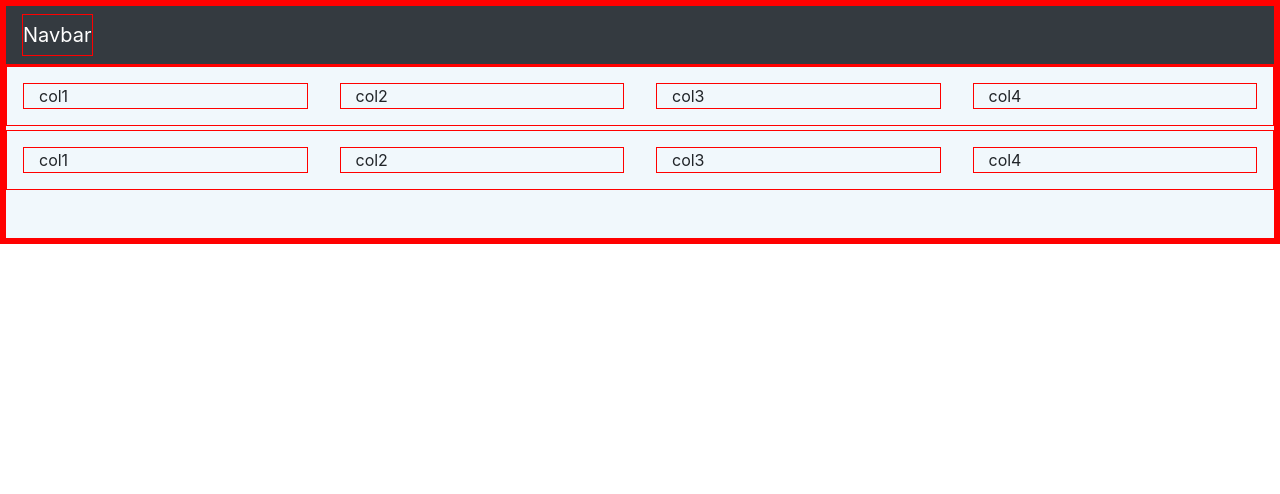
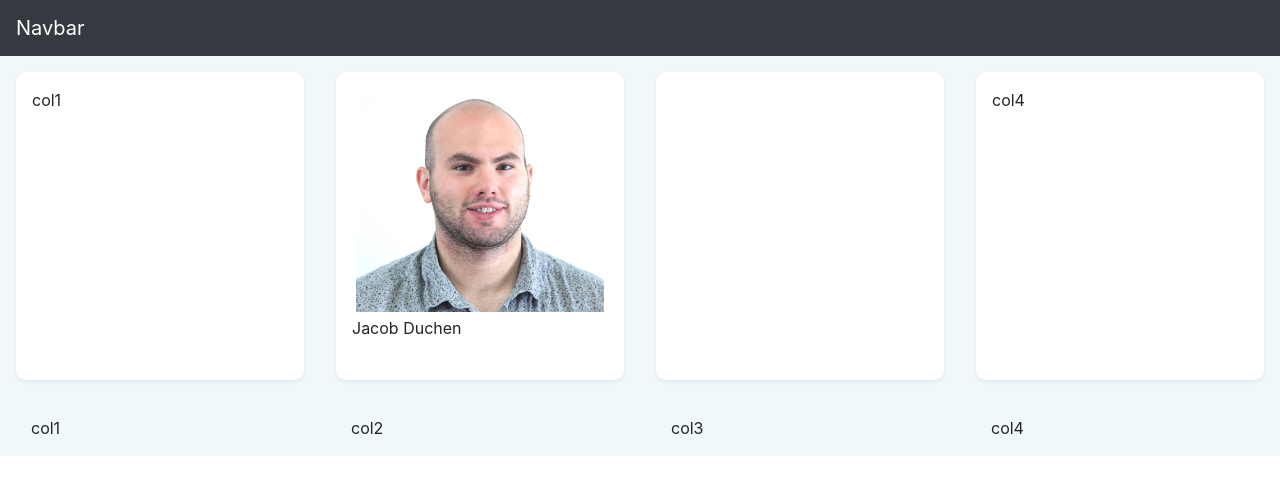
Before and after one commit to sanpak/newDigitalProject, a React (Create React App) app in the folder client-app/frontend-app/: page / in a window 1280 px wide. Shown: the top 494 px of the page. Built offline with nearby package versions, Linux system fonts and the light colour scheme.

Commit message:
grid styling

```diff
--- a/client-app/frontend-app/src/components/Home.js
+++ b/client-app/frontend-app/src/components/Home.js
@@ -165,10 +165,21 @@ function Home() {
 
       <div class="container-fluid">
         <div class="row mb-1">
-          <div class="col m-3">col1</div>
-          <div class="col m-3">col2</div>
-          <div class="col m-3">col3</div>
-          <div class="col m-3">col4</div>
+          <div class="shadow-sm col m-3 p-3 round-border white-bk">col1</div>
+          <div class="shadow-sm col m-3 p-3 round-border white-bk">
+            <img class="img-thumbnail border-0"
+              src={process.env.PUBLIC_URL + "/assets/profile.jpg"}
+              alt="picture of user"
+            />
+                <br />
+            {username}
+            <br />
+            <br />
+          </div>
+          <div class="shadow-sm col m-3 p-3 round-border white-bk">
+
+          </div>
+          <div class="shadow-sm col m-3 p-3 round-border white-bk">col4</div>
         </div>
 
         <div class="row mb-5">
--- a/client-app/frontend-app/src/index.css
+++ b/client-app/frontend-app/src/index.css
@@ -1,8 +1,8 @@
 /*Box model HACK*/
 
-* {
+/* * {
   border: 1px solid red !important;
-}
+} */
 
 *, *:before, *:after {
   -moz-box-sizing: border-box;
--- a/client-app/frontend-app/src/styles/Home.css
+++ b/client-app/frontend-app/src/styles/Home.css
@@ -7,6 +7,15 @@
 .app-background {
   background-color: #f1f8fc;
 }
+
+.round-border {
+  border-radius: 10px;
+}
+
+.white-bk {
+  background-color: white;
+}
+
 
 .text-left {
   text-align: left;
```
